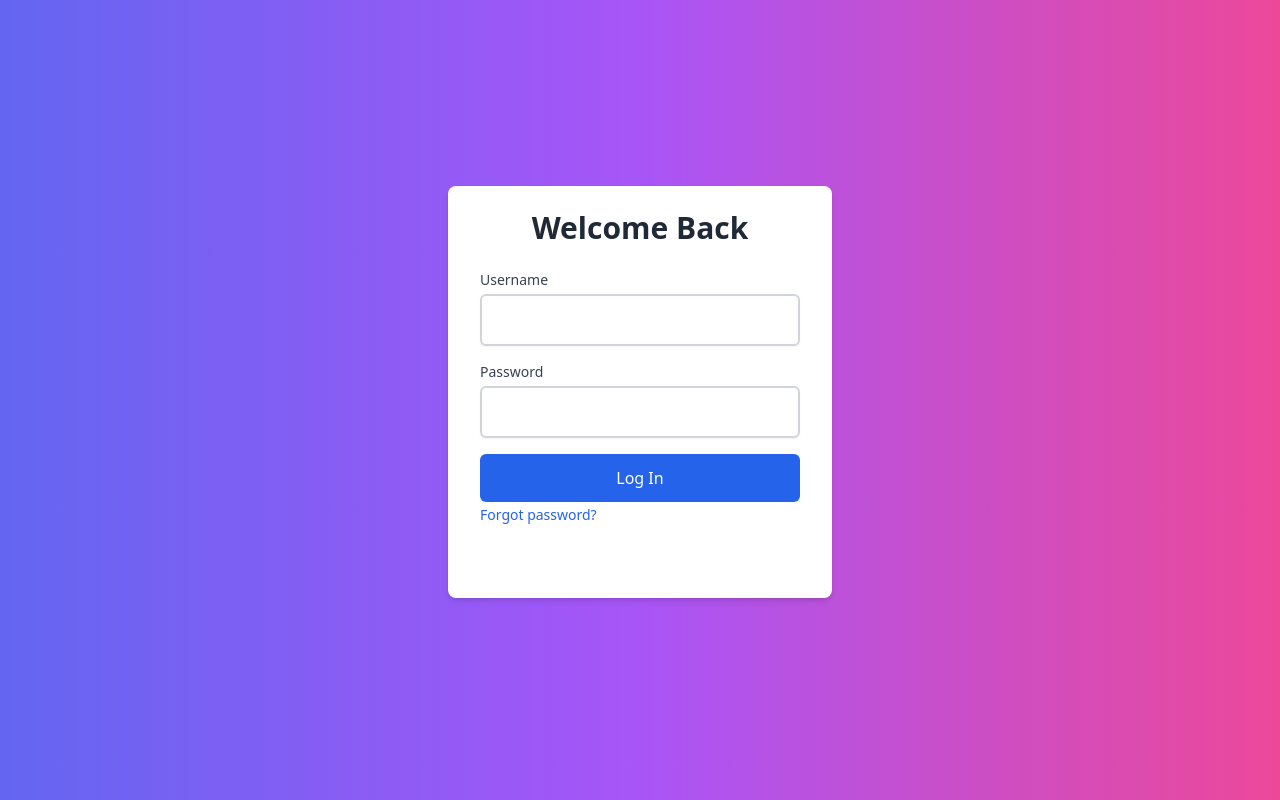
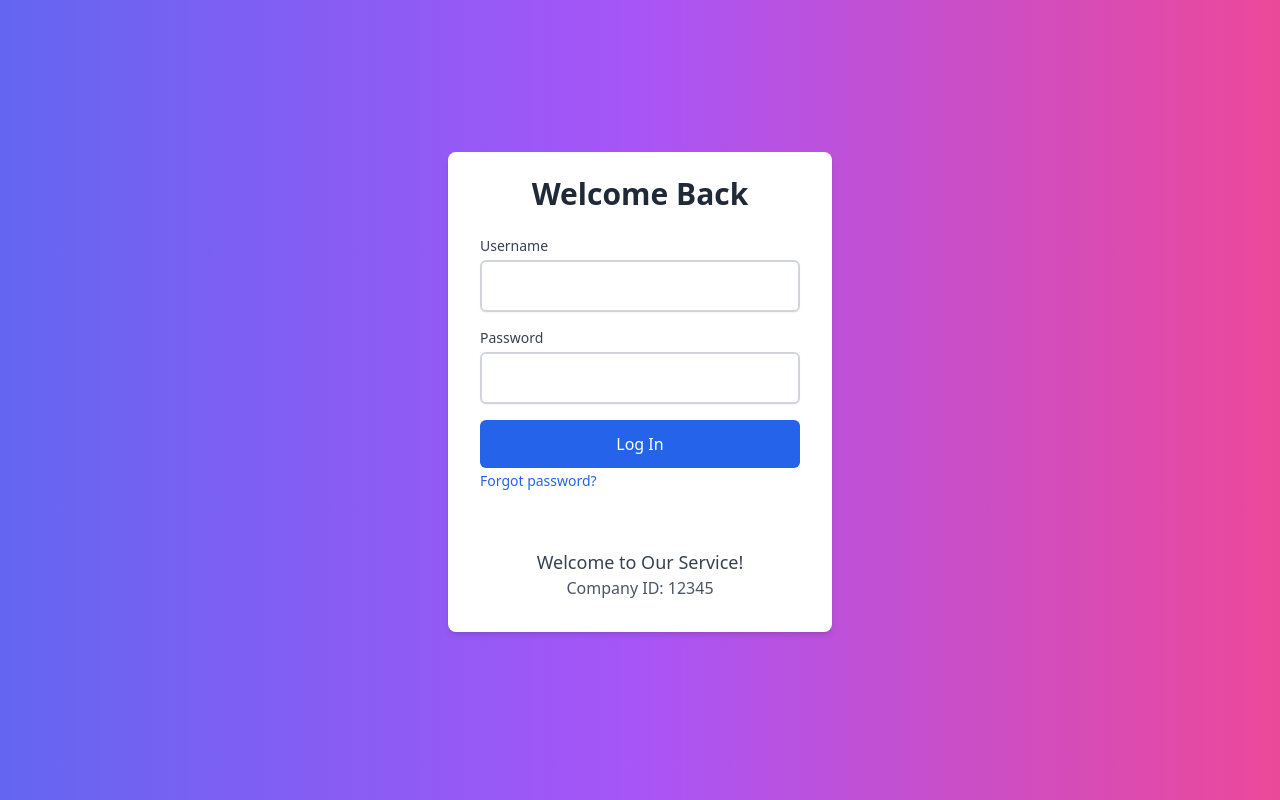
Before and after one commit to prashanth1406/agentic_ai, a React (Vite) app: page / in a window 1280 px wide. Built offline with nearby package versions, Linux system fonts and the light colour scheme; no server answers.

Commit message:
AA-6: Add Welcome Text & Company ID on Login page
Generated by dev agent.

```diff
--- a/src/components/Login/Login.jsx
+++ b/src/components/Login/Login.jsx
@@ -57,11 +57,13 @@ function Login() {
         </div>
         <button type="submit" className="w-full py-3 bg-blue-600 text-white rounded-md hover:bg-blue-700 transition duration-300">Log In</button>
         <a href="#" onClick={handleForgotPassword} className="mt-2 text-sm text-blue-600 hover:underline">Forgot password?</a>
-          <GoogleLogin
-        onSuccess={handleLoginSuccess}
-        onError={handleLoginFailure}
-        className="mt-4"
-      />
+        <GoogleLogin
+          onSuccess={handleLoginSuccess}
+          onError={handleLoginFailure}
+          className="mt-4"
+        />
+        <p className="text-center mt-4 text-lg text-gray-700">Welcome to Our Service!</p>
+        <p className="text-center text-gray-600">Company ID: 12345</p>
       </form>
     </div>
   );
```
